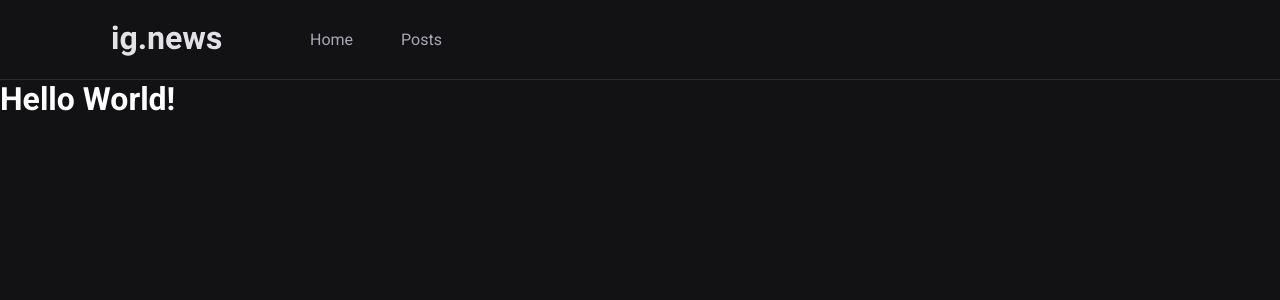
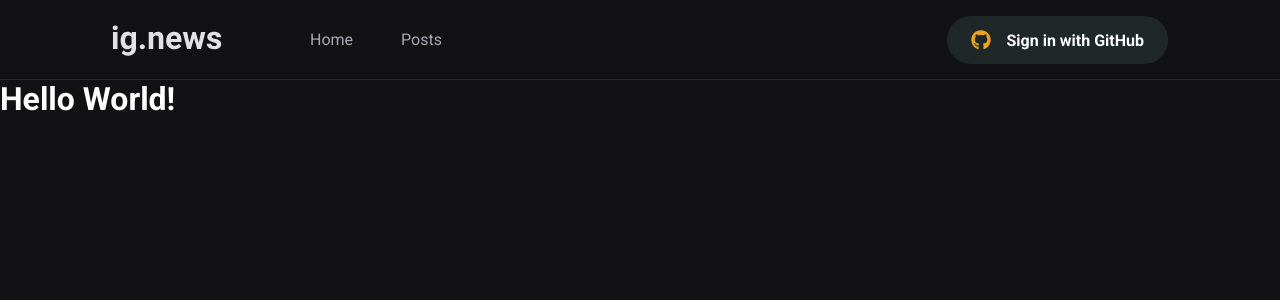
Before and after one commit to alesandraisla/ignite-fundamentos-nextjs-ignews, a Next.js app: page / in a window 1280 px wide. Shown: the top 300 px of the page. Built offline with nearby package versions, Linux system fonts and the light colour scheme.

Commit message:
Componente SignInButton

```diff
--- a/package.json
+++ b/package.json
@@ -12,6 +12,7 @@
     "next": "12.1.0",
     "react": "17.0.2",
     "react-dom": "17.0.2",
+    "react-icons": "^4.3.1",
     "sass": "^1.49.9"
   },
   "devDependencies": {
--- a/src/components/Header/index.tsx
+++ b/src/components/Header/index.tsx
@@ -1,6 +1,5 @@
+import { SignInButton } from '../SignInButton';
 import styles from './styles.module.scss';
-// import Image from 'next/image';
-// import logoSvg from '../../../public/images/logo.svg';
 
 export function Header() {
     return(
@@ -11,6 +10,8 @@
                     <a className={styles.active} href="">Home</a>
                     <a href="">Posts</a>
                 </nav>
+
+                <SignInButton/>
             </div>
         </header>
     )
--- a/src/components/Header/styles.module.scss
+++ b/src/components/Header/styles.module.scss
@@ -52,4 +52,8 @@
             }
         }
     }
+
+    button {
+        margin-left: auto;
+    }
 }
--- /dev/null
+++ b/src/components/SignInButton/index.tsx
@@ -0,0 +1,26 @@
+import { FaGithub } from 'react-icons/fa';
+import { FiX } from 'react-icons/fi';
+import styles from './styles.module.scss';
+
+export function SignInButton() {
+    const isUserLoggedIs = false;
+
+    return isUserLoggedIs ? (
+        <button
+            type="button"
+            className={styles.signInButton}
+        >
+            <FaGithub color="#84d361"/>
+            Alesandra Isla
+            <FiX color="#737380" className={styles.closeIcon} />
+        </button>
+    ) : (
+        <button
+            type="button"
+            className={styles.signInButton}
+        >
+            <FaGithub color="#eba417"/>
+            Sign in with GitHub
+        </button>
+    )
+}
--- /dev/null
+++ b/src/components/SignInButton/styles.module.scss
@@ -0,0 +1,33 @@
+.signInButton {
+    height: 3rem;
+    border-radius: 3rem;
+    background-color: var(--gray-850);
+    border: 0;
+    padding: 0 1.5rem;
+
+    display: flex;
+    align-items: center;
+    justify-content: center;
+
+    color: var(--white);
+    font-weight: bold;
+
+    svg{
+        width: 20px;
+        height: 20px;
+    }
+
+    svg.closeIcon {
+        margin-left: 1rem;
+    }
+
+    svg:first-child {
+        margin-right: 1rem;
+    }
+
+    transition: filter 0.2s;
+
+    &:hover {
+        filter: brightness(0.8);
+    }
+}
--- a/src/styles/global.scss
+++ b/src/styles/global.scss
@@ -9,6 +9,7 @@
     --gray-50: #E1E1E6;
     --gray-300: #A8A8B3;
     --gray-800: #29292E;
+    --gray-850: #1F2729;
     --gray-900: #121214;
 
     --cyan-500: #61DAFB;
```
Also changed, not shown: 1 other file (tests, documents, lock files or other folders).
